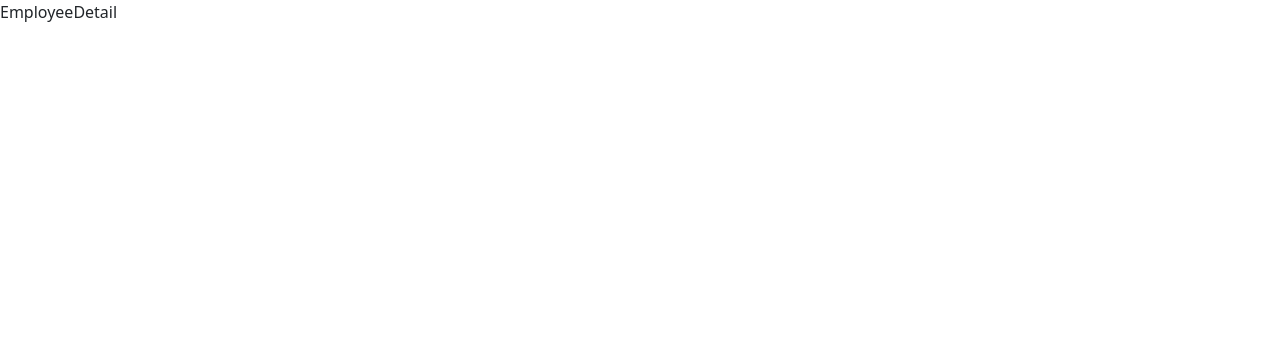
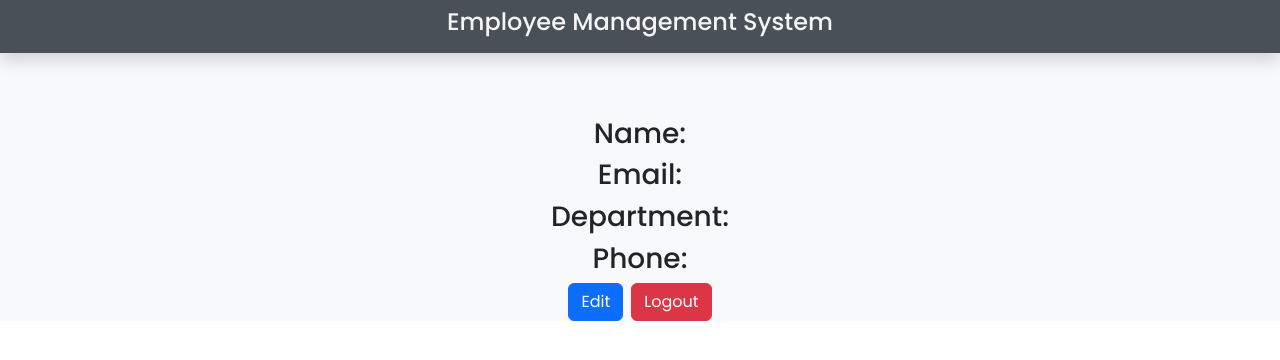
Before and after one commit to kanyijohn/Leave-Management-System, a React (Vite) app in the folder frontend/: page /employee_detail/1 in a window 1280 px wide. Shown: the top 360 px of the page. Built offline with nearby package versions, Linux system fonts and the light colour scheme; no server answers.

Commit message:
EmployeeLogin

```diff
--- a/frontend/src/Components/EmployeeDetail.jsx
+++ b/frontend/src/Components/EmployeeDetail.jsx
@@ -1,8 +1,47 @@
-import React from 'react'
+import axios from 'axios'
+import React, { useEffect, useState } from 'react'
+import { useNavigate, useParams } from 'react-router-dom'
+
 
 const EmployeeDetail = () => {
+    const [employee, setEmployee] = useState([])
+    const {id} = useParams()
+    const navigate = useNavigate()
+    useEffect(() => {
+        axios.get('http://localhost:3000/employee/detail/'+id)
+        .then(result => {
+            setEmployee(result.data[0])
+        })
+        .catch(err => console.log(err))
+    }, [])
+    const handleLogout = () => {
+        axios.get('http://localhost:3000/employee/logout')
+        .then(result => {
+          if(result.data.Status) {
+            localStorage.removeItem("valid")
+            navigate('/start')
+          }
+        }).catch(err => console.log(err))
+      }
   return (
-    <div>EmployeeDetail</div>
+    <div className = 'detail'>
+        <div className="p-2 d-flex justify-content-center shadow">
+            <h4>Employee Management System</h4>
+        </div>
+        <div className='d-flex justify-content-center flex-column align-items-center mt-3'>
+
+            <div className='d-flex align-items-center flex-column mt-5'>
+                <h3>Name: {employee.name}</h3>
+                <h3>Email: {employee.email}</h3>
+                <h3>Department: {employee.department_name}</h3>
+                <h3>Phone: {employee.phone}</h3>
+            </div>
+            <div>
+                <button className='btn btn-primary me-2'>Edit</button>
+                <button className='btn btn-danger' onClick={handleLogout}>Logout</button>
+            </div>
+        </div>
+    </div>
   )
 }
 
--- a/frontend/src/index.css
+++ b/frontend/src/index.css
@@ -65,7 +65,14 @@ body {
   display: none !important;
 }
 
-. {
+
+.detail {
+  font-family: 'Poppins', sans-serif;
+  background-color: #f8f9fa;
+}
+
+.p-2 {
   background-color: #495057;
   color: whitesmoke;
+  font-family: 'Poppins', sans-serif;
 }
```
Also changed, not shown: 2 other files (tests, documents, lock files or other folders).
